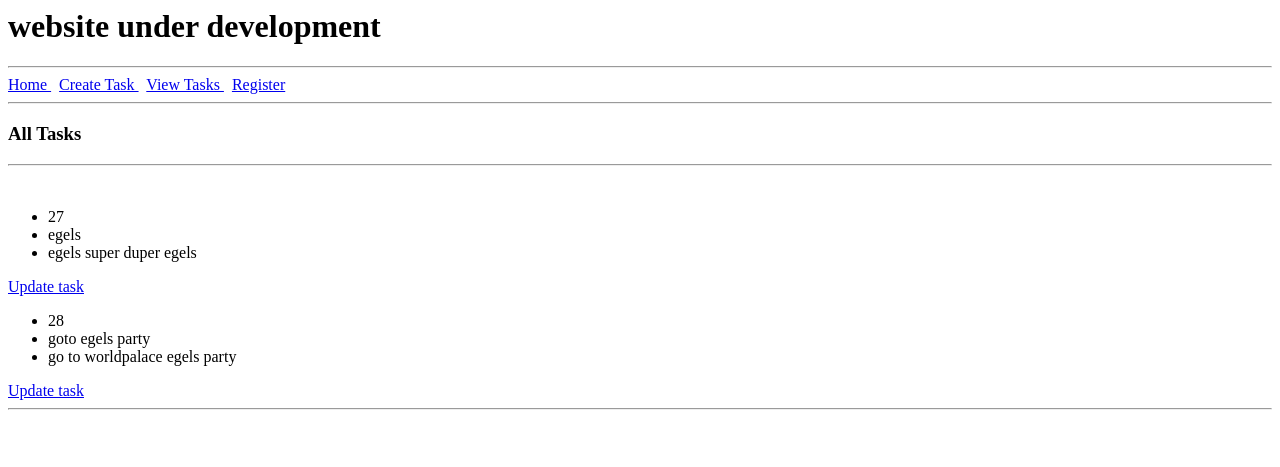
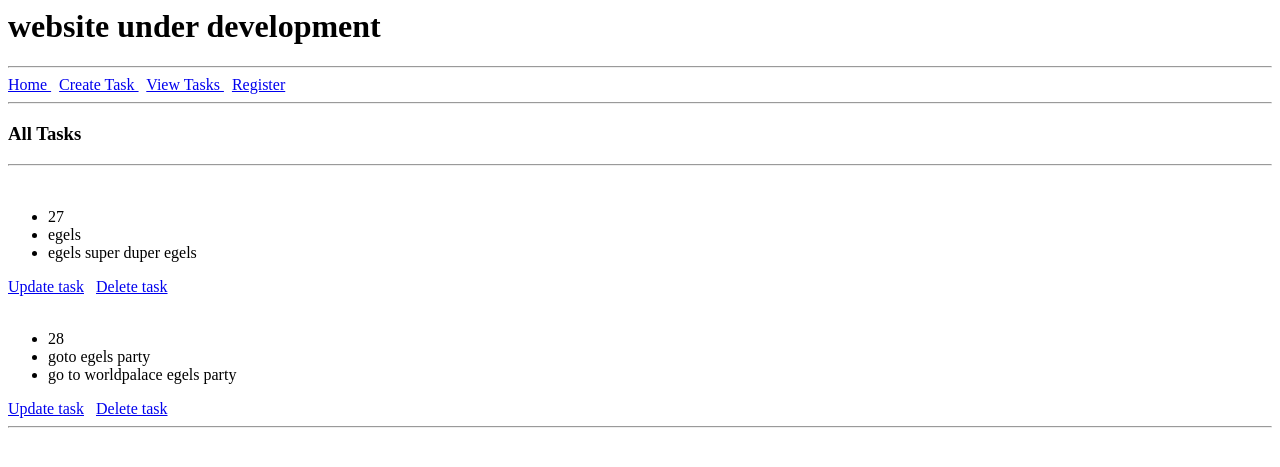
Before and after one commit to misua/elevate, a Django app: page /views-tasks/ in a window 1280 px wide. Shown: the top 467 px of the page. Run offline with Django 5.2, Linux system fonts and the light colour scheme; data comes from the database, SQL or seed files in the repository; both versions use the stored data as it was after the commit.

Commit message:
adding delete() task

```diff
--- a/elevate/crm/templates/crm/view-tasks.html
+++ b/elevate/crm/templates/crm/view-tasks.html
@@ -14,13 +14,14 @@
                 <li>{{task.title}}</li>
                 <li>{{task.description}}</li>
             </ul>
-            <a href="{% url 'update-task' task.id %}">Update task</a>
+            <a href="{% url 'update-task' task.id %} style="margin-right:10px;">Update task</a>
+            &nbsp;
+            <a href="{% url 'delete-task' task.id %}">Delete task</a>
+            <br>
          {% endfor %}
 
         <hr>
 
 
 
-
-
     {% endblock %}
--- a/elevate/crm/urls.py
+++ b/elevate/crm/urls.py
@@ -7,6 +7,7 @@ urlpatterns = [
     path('views-tasks/', views.tasks, name='views-tasks'),
 
     path('update-task/<str:pk>/', views.update_task, name='update-task'),
+    path('delete-task/<str:pk>/', views.delete_task, name='delete-task'),
 
     path('register/', views.register, name='register'),
 
--- a/elevate/crm/views.py
+++ b/elevate/crm/views.py
@@ -1,4 +1,4 @@
-from django.shortcuts import render, redirect
+from django.shortcuts import render, redirect, get_object_or_404
 from .models import Task
 from .forms import TaskForm
 
@@ -35,16 +35,17 @@ def create_task(request):
         form = TaskForm(request.POST)
         if form.is_valid():
             form.save()
-            return redirect('view-tasks')
+            return redirect('views-tasks')
 
     context = {'TaskForm': form}
     return render(request, 'crm/create-task.html', context )
 
 
-# crud -updating data
 
+# CRUD - Updating data (view-tasks.html, update-task.html, views.py)
 def update_task(request, pk):
-    task = Task.objects.get(id=pk)
+    # task = Task.objects.get(id=pk)
+    task = get_object_or_404(Task, id=pk)
     form = TaskForm(instance=task)
 
     if request.method == 'POST':
@@ -55,3 +56,15 @@ def update_task(request, pk):
 
     context = {'UpdateTask': form}
     return render(request, 'crm/update-task.html', context )
+
+
+#CRUD -DELETE TASK
+
+def delete_task(request, pk):
+    task = get_object_or_404(id=pk)
+    if request.method == 'POST':
+        task.delete()
+        return redirect('views-tasks')
+
+    context = {'item': task}
+    return render(request, 'crm/delete-task.html', context)
```
Also changed, not shown: elevate/crm/templates/crm/delete-task.html (added, +18 -0 lines), elevate/db.sqlite3.
